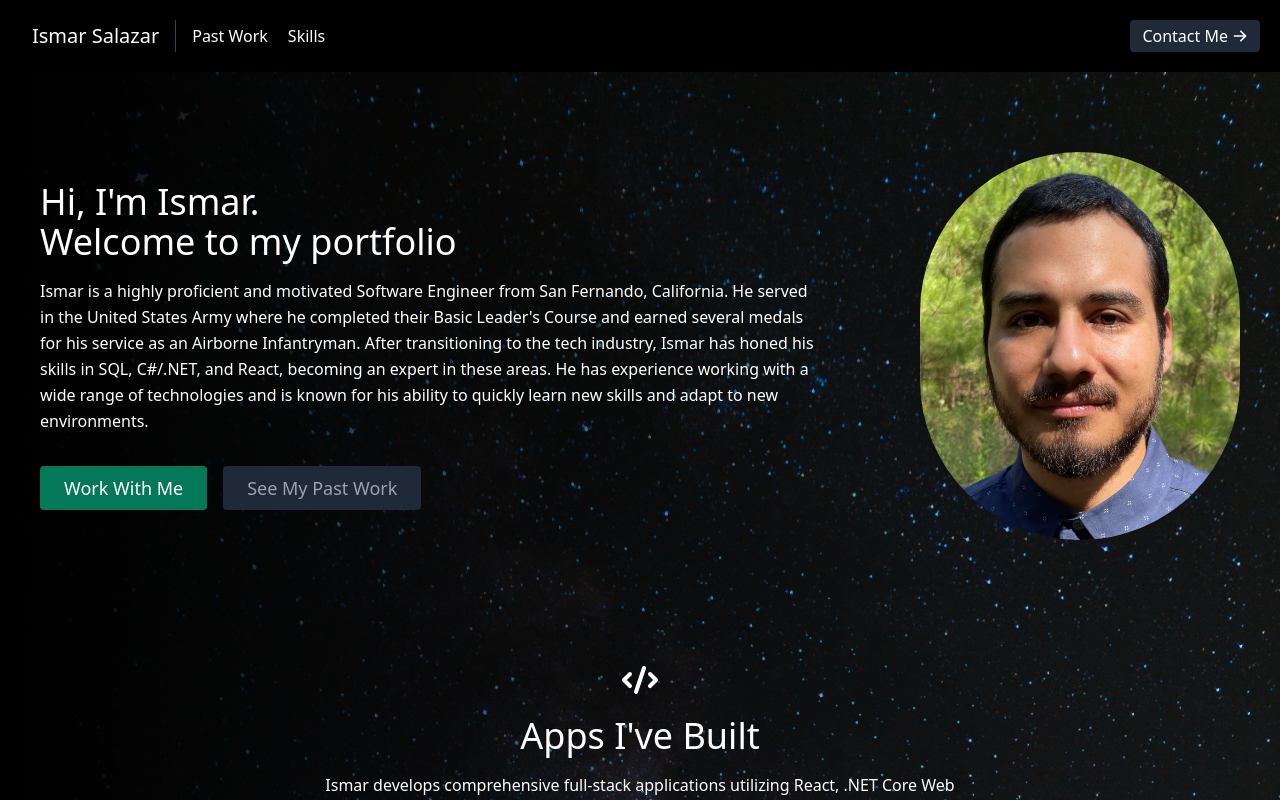
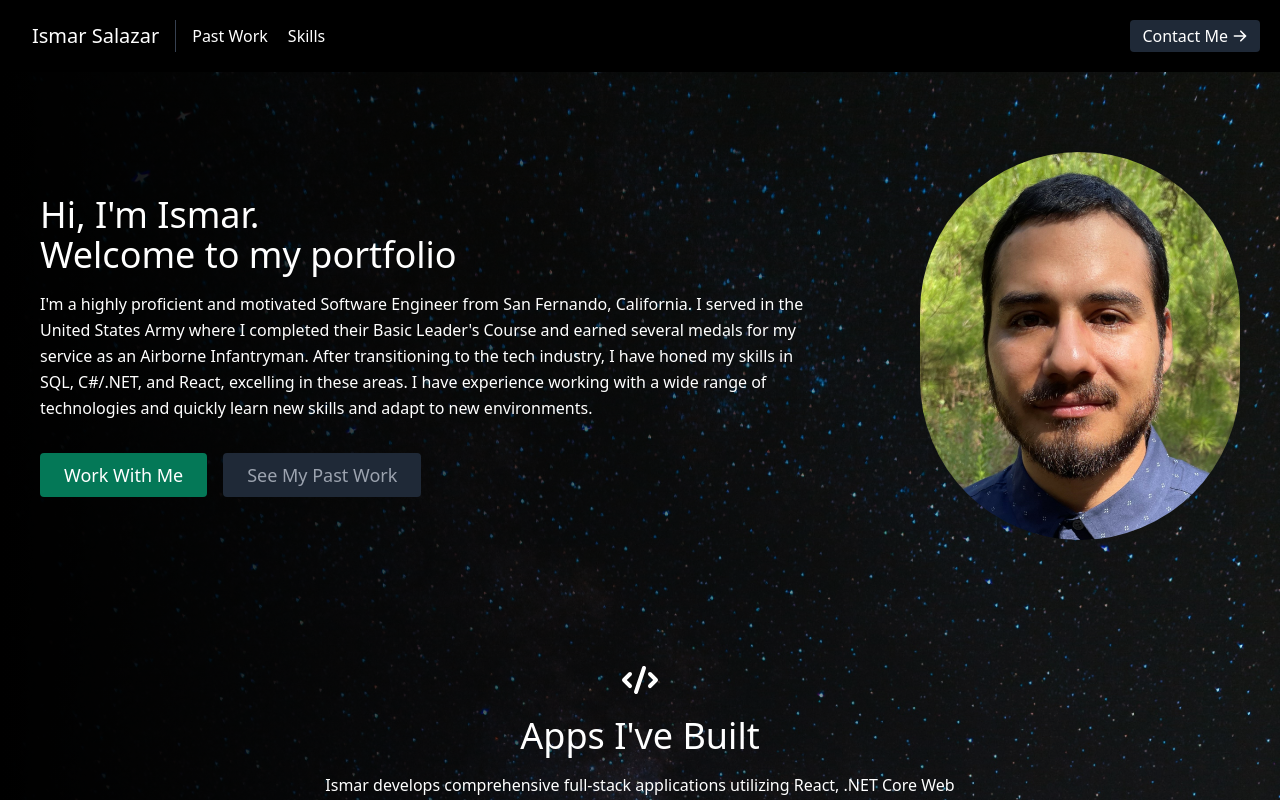
Before and after one commit to izztheshizz/ismar-portfolio, a React (Create React App) app: page / in a window 1280 px wide. Shown: the top 800 px of the page. Built offline with nearby package versions, Linux system fonts and the light colour scheme.

Commit message:
About msg changed to first person narrative.

```diff
--- a/src/components/About.jsx
+++ b/src/components/About.jsx
@@ -12,15 +12,14 @@ function About() {
               <br className="hidden lg:inline-block" /> Welcome to my portfolio
             </h1>
             <p className="mb-8 leading-relaxed">
-              Ismar is a highly proficient and motivated Software Engineer from
-              San Fernando, California. He served in the United States Army
-              where he completed their Basic Leader's Course and earned several
-              medals for his service as an Airborne Infantryman. After
-              transitioning to the tech industry, Ismar has honed his skills in
-              SQL, C#/.NET, and React, becoming an expert in these areas. He has
-              experience working with a wide range of technologies and is known
-              for his ability to quickly learn new skills and adapt to new
-              environments.
+              I'm a highly proficient and motivated Software Engineer from San
+              Fernando, California. I served in the United States Army where I
+              completed their Basic Leader's Course and earned several medals
+              for my service as an Airborne Infantryman. After transitioning to
+              the tech industry, I have honed my skills in SQL, C#/.NET, and
+              React, excelling in these areas. I have experience working with a
+              wide range of technologies and quickly learn new skills and adapt
+              to new environments.
             </p>
             <div className="flex justify-center">
               <a
```
